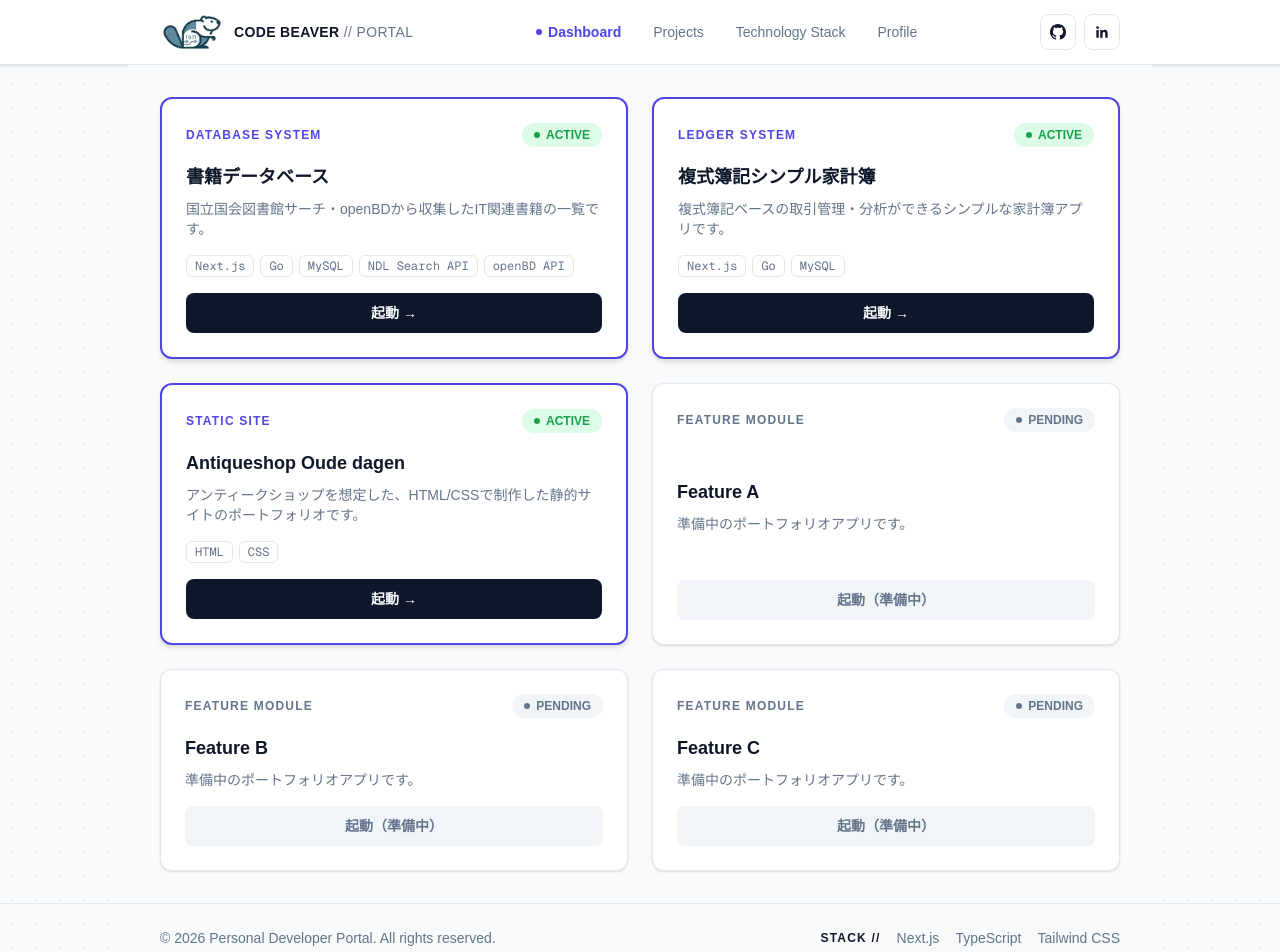
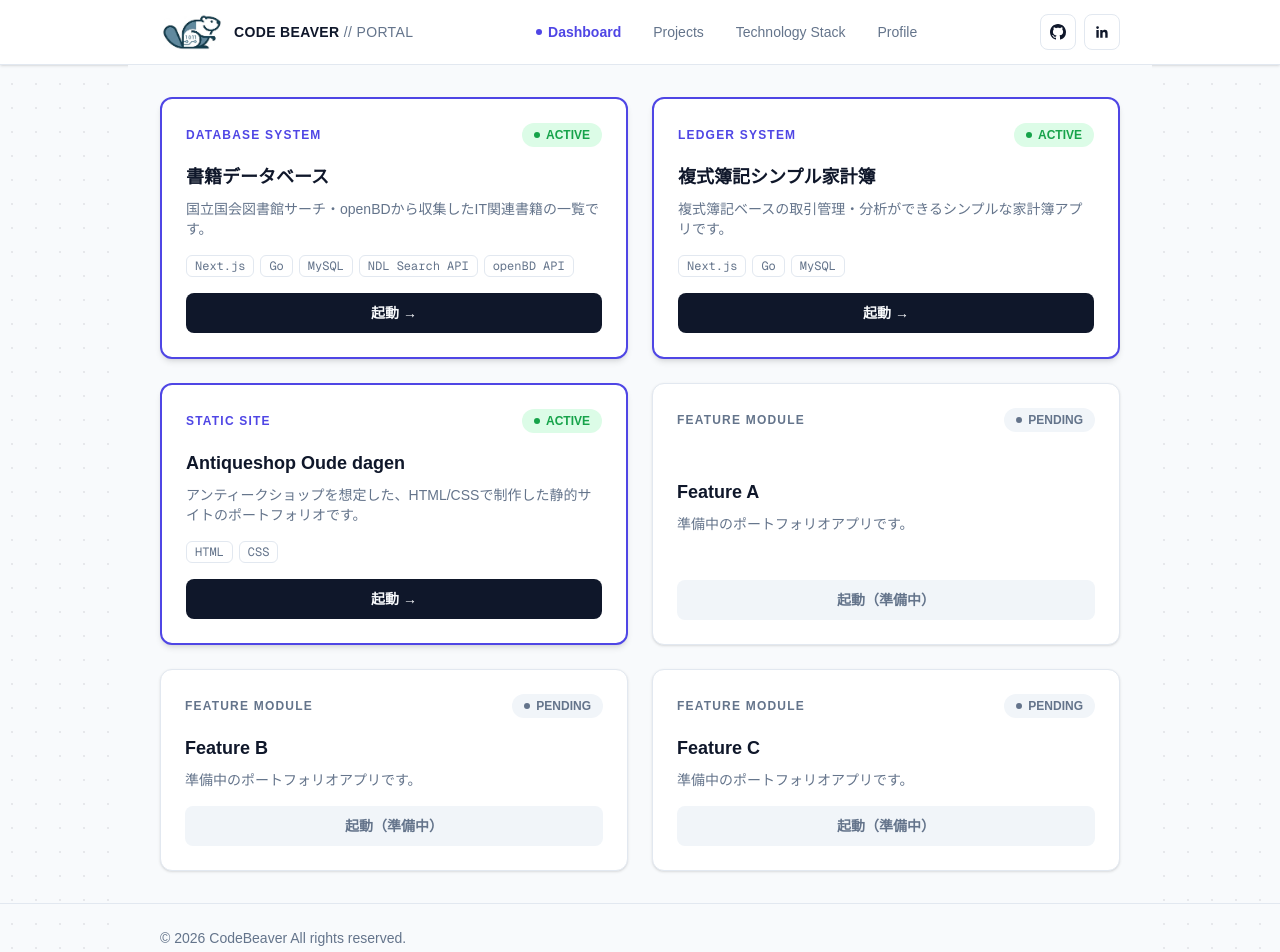
Before and after one commit to matsutoba/my-portal, a Next.js app: page / in a window 1280 px wide. Shown: the top 952 px of the page. Built offline with nearby package versions, Linux system fonts and the light colour scheme.

Commit message:
フッタのStackの表示を削除

```diff
--- a/app/_components/SiteFooter.tsx
+++ b/app/_components/SiteFooter.tsx
@@ -1,20 +1,12 @@
 import { PageContainer } from "@/components/ui";
-
-const stack = ["Next.js", "TypeScript", "Tailwind CSS"];
 
 export function SiteFooter() {
   return (
     <footer className="border-t border-border">
       <PageContainer className="flex-none flex-col gap-3 py-6 text-sm sm:flex-row sm:items-center sm:justify-between">
         <p className="text-muted-foreground">
-          © {new Date().getFullYear()} Personal Developer Portal. All rights reserved.
+          © {new Date().getFullYear()} CodeBeaver All rights reserved.
         </p>
-        <div className="flex items-center gap-4 text-muted-foreground">
-          <span className="text-xs font-bold tracking-widest text-foreground uppercase">STACK //</span>
-          {stack.map((item) => (
-            <span key={item}>{item}</span>
-          ))}
-        </div>
       </PageContainer>
     </footer>
   );
```
